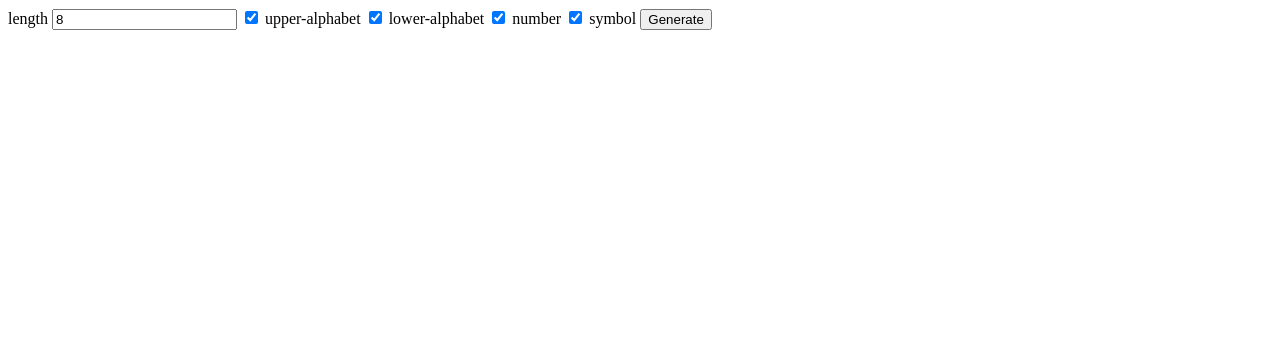
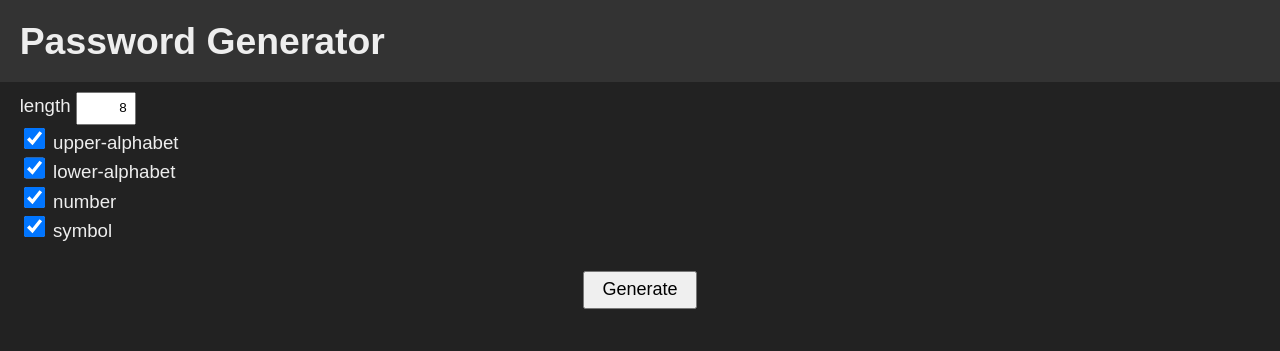
Before and after one commit to takanota/passgen.html, a plain HTML site: page index.html in a window 1280 px wide. Drawn offline with Linux system fonts and the light colour scheme.

Commit message:
Add stylesheet

```diff
--- a/index.html
+++ b/index.html
@@ -4,34 +4,38 @@
   <meta charset="UTF-8" />
   <meta name="viewport" content="width=device-width" />
   <title>Password Generator</title>
-  <script type="text/javascript" src="script.js">
-  </script>
+  <script type="text/javascript" src="./script.js"></script>
+  <link rel="stylesheet" type="text/css" href="./style.css" />
 </head>
 <body>
-  <!-- h1>Password Generator</h1 -->
-  <div>
-    <label>
-      <span>length</span>
+  <header>
+    <h1>Password Generator</h1>
+  </header>
+  <main>
+    <ul>
+      <li>
+        <label for="length">length</label>
         <input id="length" type="text" />
-    </label>
-    <label>
+      </li>
+      <li>
         <input id="upperAlphabet" type="checkbox" />
-      <span>upper-alphabet</span>
-    </label>
-    <label>
+        <label for="upperAlphabet">upper-alphabet</label>
+      </li>
+      <li>
         <input id="lowerAlphabet" type="checkbox" />
-      <span>lower-alphabet</span>
-    </label>
-    <label>
+        <label for="lowerAlphabet">lower-alphabet</label>
+      </li>
+      <li>
         <input id="number" type="checkbox" />
-      <span>number</span>
-    </label>
-    <label>
+        <label for="number">number</label>
+      </li>
+      <li>
         <input id="symbol" type="checkbox" />
-      <span>symbol</span>
-    </label>
-    <button id="generate_button">Generate</button>
-  </div>
+        <label for="symbol">symbol</label>
+      </li>
+    </ul>
+    <button id="generateButton">Generate</button>
     <ul id="history"></ul>
+  </main>
 </body>
 </html>
--- a/script.js
+++ b/script.js
@@ -88,7 +88,7 @@ PasswordGenerator.prototype = {
   },
 
   setEventListeners: function() {
-    Event.on($("generate_button"), "click", this, "onClickGenerateButton");
+    Event.on($("generateButton"), "click", this, "onClickGenerateButton");
     Event.on($("lengh"), "blur", this, "onBlurLength");
   },
 
--- /dev/null
+++ b/style.css
@@ -0,0 +1,44 @@
+body {
+  margin: 0ex;
+  padding: 0ex;
+  background-color: #222;
+  color: #eee;
+  font-size: 14pt;
+  font-family: sans-serif;
+}
+
+h1 {
+  margin: 0ex;
+  padding: 1ex;
+  background-color: #333;
+}
+
+ul {
+  list-style: none;
+  margin: 0ex;
+  padding: 1ex 2ex;
+}
+
+ul#history {
+  font-family: monospace;
+}
+
+input#length {
+  width: 6ex;
+  padding: 1ex;
+  text-align: right;
+  font-family: monospace;
+}
+
+input[type=checkbox] {
+  width: 3ex;
+  height: 3ex;
+}
+
+button#generateButton {
+  display: block;
+  margin: 2ex auto; 2ex auto;
+  width: 12ex;
+  height: 4ex;
+  font-size: large;
+}
```
Lines whose indentation alone changed are shown as unchanged.
